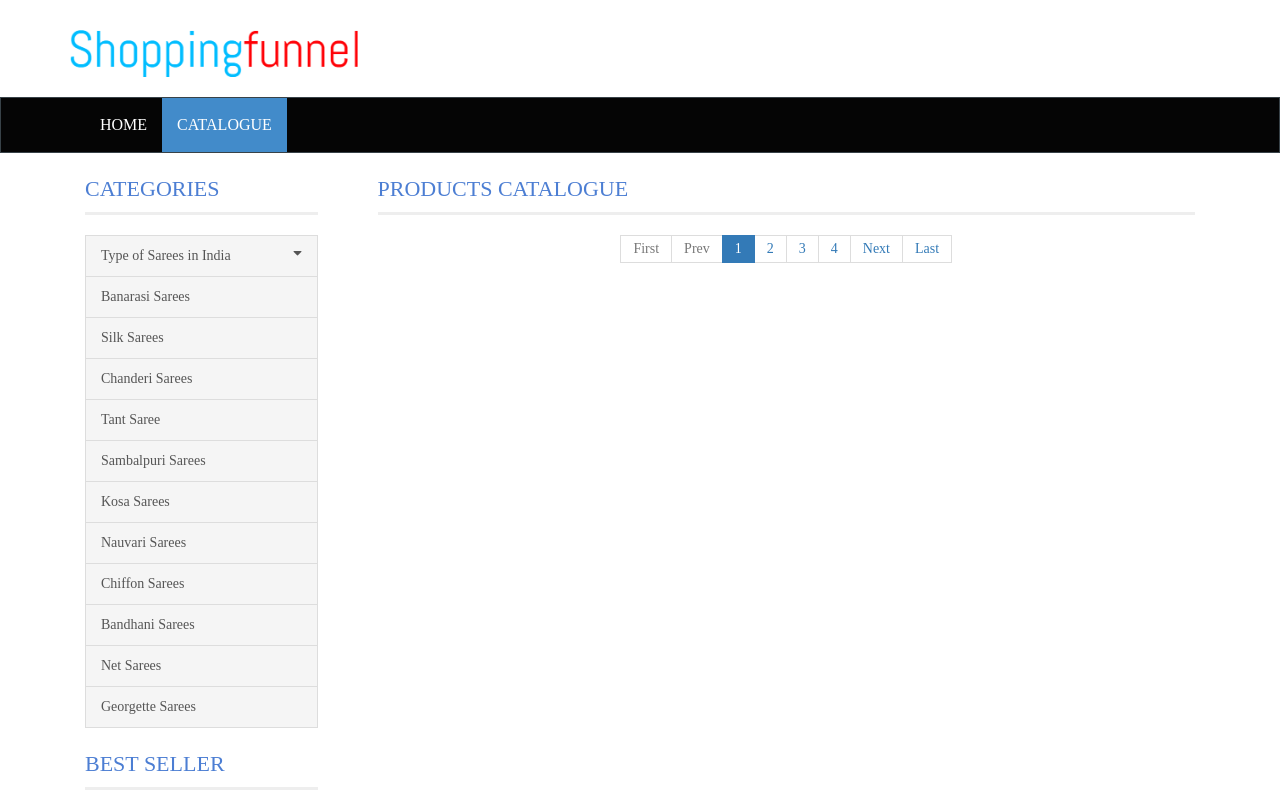
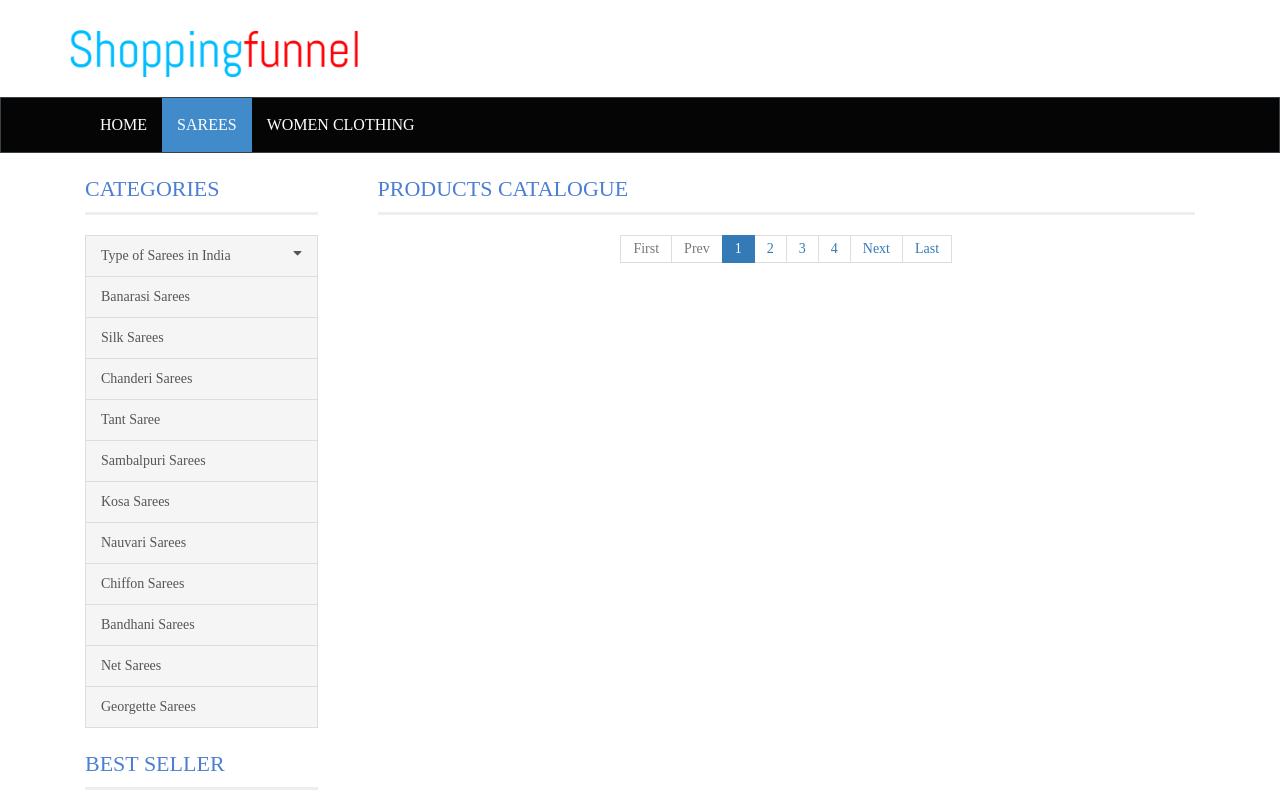
Before and after one commit to anupamryadav/saree, a plain HTML site: page WomenClothing.html in a window 1280 px wide. Shown: the top 800 px of the page. Drawn offline with nearby package versions, Linux system fonts and the light colour scheme; a script that the page names is missing; a web font is replaced by a local one.

Commit message:
women cloths

```diff
--- a/WomenClothing.html
+++ b/WomenClothing.html
@@ -61,7 +61,8 @@
 	            <div class="collapse navbar-collapse navbar-ex1-collapse">
 	                <ul class="nav navbar-nav">
 	                    <li><a href="index.html">Home</a></li>
-	                    <li><a href="catalogue.html" class="active">Catalogue</a></li>
+	                    <li><a href="Sarees.html" class="active">Sarees</a></li>
+	                    <li><a href="WomenClothing.html">Women Clothing</a></li>
 
 	                </ul>
 	            </div>
```
